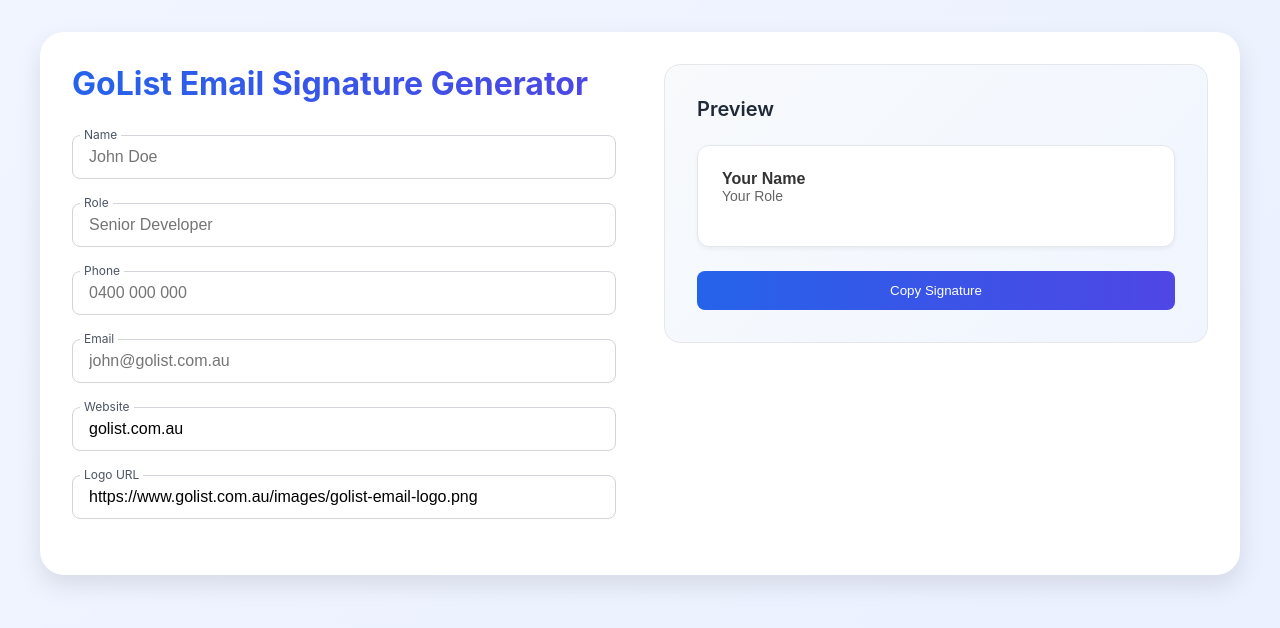
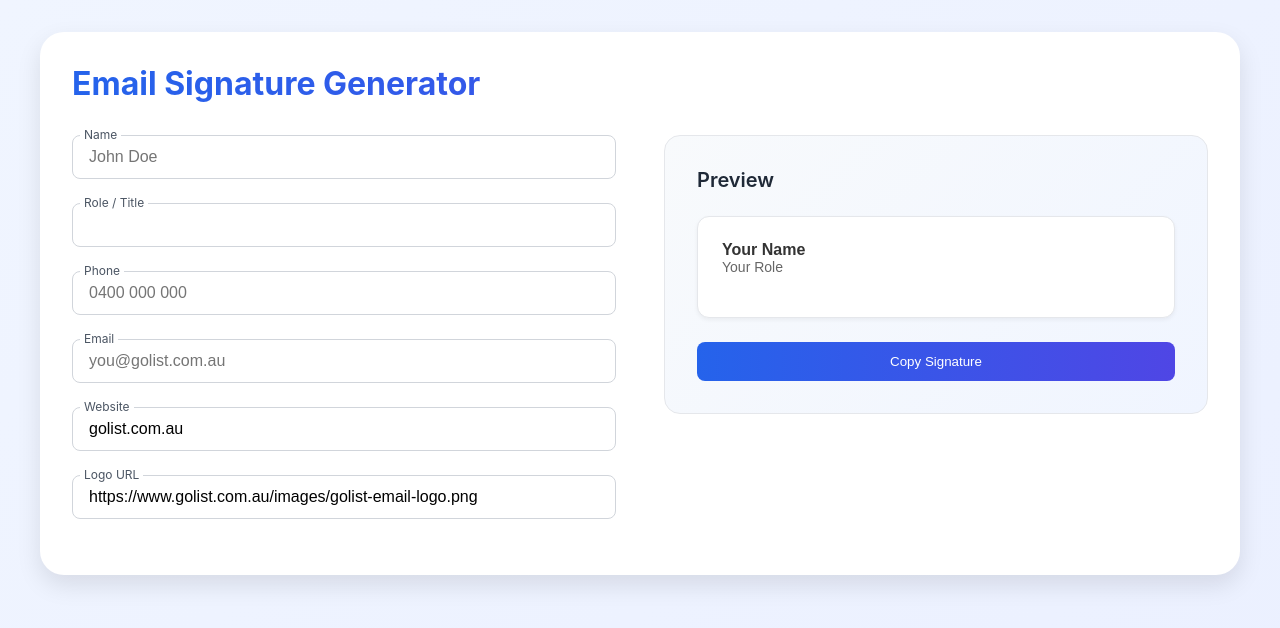
Before and after one commit to jon-coates/GoListSig, a plain HTML site: page index.html in a window 1280 px wide. Drawn offline with Linux system fonts and the light colour scheme.

Commit message:
Style changes

```diff
--- a/index.html
+++ b/index.html
@@ -158,17 +158,18 @@
 </head>
 <body>
     <div class="container">
+        <h1 class="title">Email Signature Generator</h1>
+
         <div class="flex-container">
             <!-- Form Section -->
             <div class="form-section">
-                <h1 class="title">GoList Email Signature Generator</h1>
                 <div class="form-group">
                     <label class="form-label">Name</label>
                     <input type="text" id="name" class="form-input" placeholder="John Doe">
                 </div>
                 <div class="form-group">
-                    <label class="form-label">Role</label>
-                    <input type="text" id="role" class="form-input" placeholder="Senior Developer">
+                    <label class="form-label">Role / Title</label>
+                    <input type="text" id="role" class="form-input">
                 </div>
                 <div class="form-group">
                     <label class="form-label">Phone</label>
@@ -176,7 +177,7 @@
                 </div>
                 <div class="form-group">
                     <label class="form-label">Email</label>
-                    <input type="email" id="email" class="form-input" placeholder="john@golist.com.au">
+                    <input type="email" id="email" class="form-input" placeholder="you@golist.com.au">
                 </div>
                 <div class="form-group">
                     <label class="form-label">Website</label>
```
